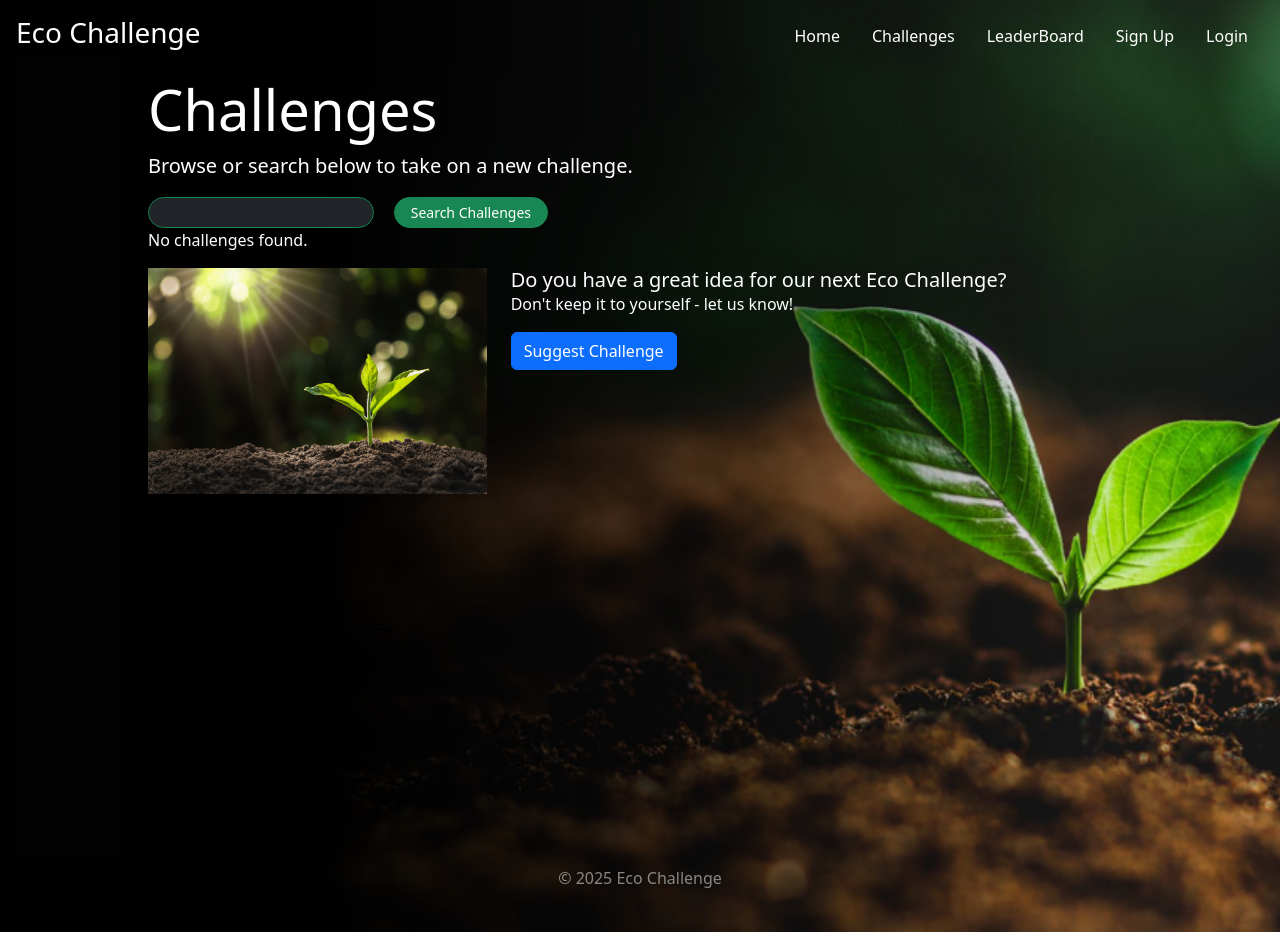
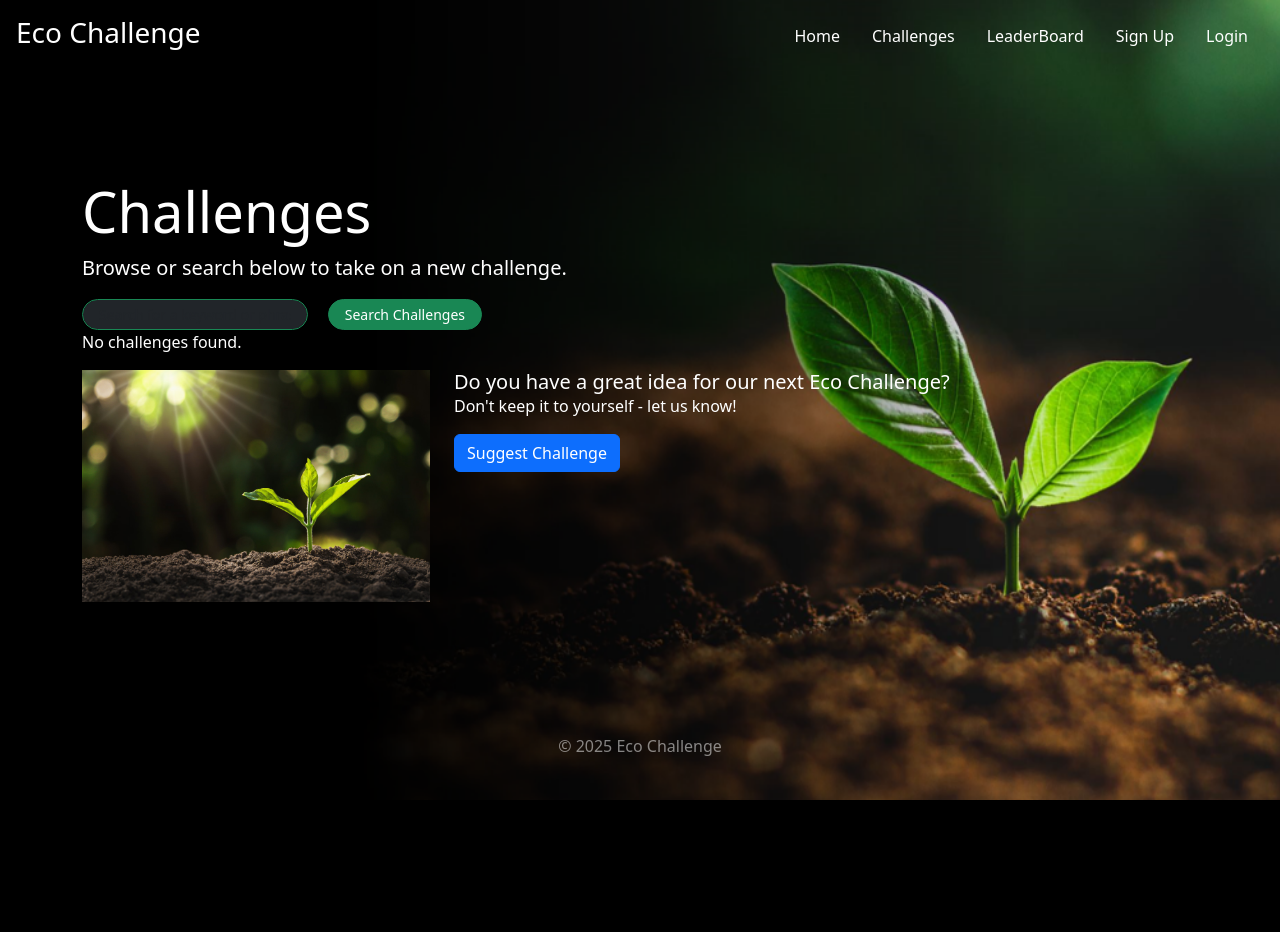
Before and after one commit to jmagrad/EcoChallenge, a Django app: page /Eco/Challenges/ in a window 1280 px wide. After the commit the page ends 800 px from the top, so only its background shows below. Run offline with Django 5.2, Linux system fonts and the light colour scheme; data that the repository does not hold is empty.

Commit message:
Got rid of the sidebar in base.html as it was ruining the formatting and I don't think we need it anyway

```diff
--- a/EcoProject/templates/Eco/base.html
+++ b/EcoProject/templates/Eco/base.html
@@ -50,27 +50,6 @@
             padding-top: 0; /* Ensure there's no extra padding */
         }
 
-        .sidebar {
-            height: 100vh;
-            background-color: #222;
-            color: white;
-            padding: 15px;
-        }
-
-        .sidebar a {
-            display: block;
-            margin: 10px 0;
-            color: white;
-            text-decoration: none;
-        }
-
-        .sidebar a:hover {
-            color: rgb(45, 216, 29);
-        }
-
-        .content {
-            padding: 20px;
-        }
 
         footer {
             text-align: center;
@@ -103,19 +82,12 @@
             </div>
         </header>
 
-        <div class="d-flex">
-            <!-- Sidebar just in case we decide we need this for any pages?-->
-            <div class="sidebar col-md-1 bg-dark bg-opacity-10">
 
-            </div>
-
-            <!-- Main content -->
-            <main class="content px-3">
-                {% block body_block %}
-                <!-- Main content goes here -->
-                {% endblock %}
-            </main>
-        </div>
+        <main class="px-3">
+            {% block body_block %}
+            <!-- Main content goes here -->
+            {% endblock %}
+        </main>
 
         <footer class="mt-auto text-white-50">
             <p>© 2025 Eco Challenge</p>
```
